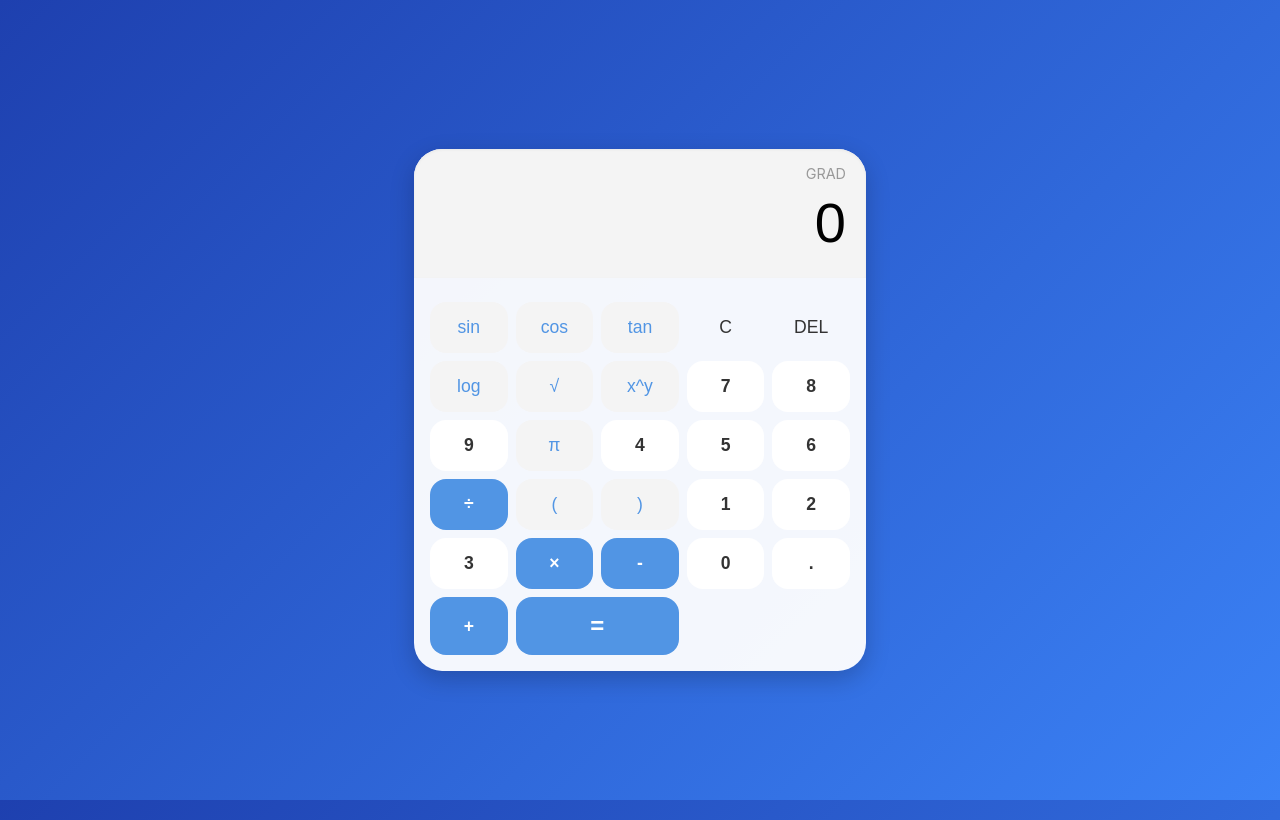
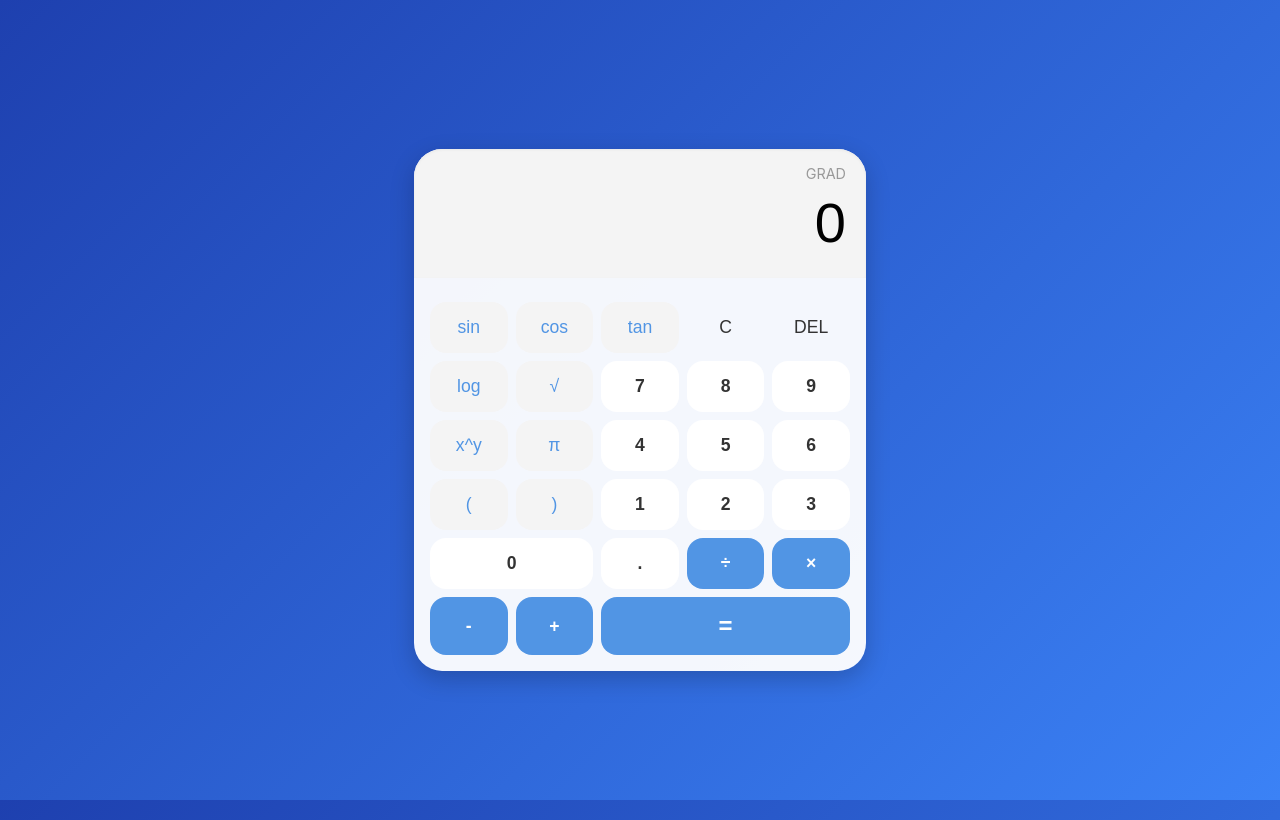
Before and after one commit to oneonfire/calc, a plain HTML site: page index.html in a window 1280 px wide. Drawn offline with Linux system fonts and the light colour scheme.

Commit message:
Change code of index.html
Було змінено код index.html, для того щоб кнопки цифр були розміщені правильно

```diff
--- a/index.html
+++ b/index.html
@@ -123,9 +123,9 @@
             font-weight: 600;
         }
 
-        /* Equal button (Span 2 columns) */
+        /* Equal button - використовуємо span 3 в HTML */
         .equal {
-            grid-column: span 2;
+            /* grid-column: span 2; - Прибрано з CSS, використовується inline-стиль для span 3 */
             background-color: var(--tg-theme-button-color, #5195e4);
             color: var(--tg-theme-button-text-color, #ffffff);
             font-weight: 700;
@@ -142,43 +142,44 @@
         </div>
 
         <div class="buttons">
-            <!-- Ряд 1: Спеціальні функції та Очищення -->
+            <!-- Ряд 1: Тригонометрія та Контроль -->
             <button class="scientific" onclick="appendFunction('sin(')">sin</button>
             <button class="scientific" onclick="appendFunction('cos(')">cos</button>
             <button class="scientific" onclick="appendFunction('tan(')">tan</button>
             <button class="control" onclick="clearDisplay()">C</button>
             <button class="control" onclick="deleteLast()">DEL</button>
 
-            <!-- Ряд 2: Наукові функції та Ділення -->
+            <!-- Ряд 2: log, √ та Числа 7, 8, 9 -->
             <button class="scientific" onclick="appendFunction('log(')">log</button>
             <button class="scientific" onclick="appendFunction('sqrt(')">√</button>
-            <button class="scientific" onclick="appendFunction('pow(')">x^y</button>
             <button class="number" onclick="appendValue('7')">7</button>
             <button class="number" onclick="appendValue('8')">8</button>
             <button class="number" onclick="appendValue('9')">9</button>
 
-            <!-- Ряд 3: Числа та Множення/Віднімання -->
+            <!-- Ряд 3: x^y, π та Числа 4, 5, 6 -->
+            <button class="scientific" onclick="appendFunction('pow(')">x^y</button>
             <button class="scientific" onclick="appendValue('Math.PI')">π</button>
             <button class="number" onclick="appendValue('4')">4</button>
             <button class="number" onclick="appendValue('5')">5</button>
             <button class="number" onclick="appendValue('6')">6</button>
-            <button class="operator" onclick="appendValue('/')">÷</button>
 
-            <!-- Ряд 4: Числа та Додавання -->
+            <!-- Ряд 4: Дужки та Числа 1, 2, 3 -->
             <button class="scientific" onclick="appendValue('(')">(</button>
             <button class="scientific" onclick="appendValue(')')">)</button>
             <button class="number" onclick="appendValue('1')">1</button>
             <button class="number" onclick="appendValue('2')">2</button>
             <button class="number" onclick="appendValue('3')">3</button>
 
-            <!-- Ряд 5: Оператори та Обчислення -->
+            <!-- Ряд 5: Числа 0, . та Ділення/Множення -->
+            <button class="number" onclick="appendValue('0')" style="grid-column: span 2;">0</button>
+            <button class="number" onclick="appendValue('.')">.</button>
+            <button class="operator" onclick="appendValue('/')">÷</button>
             <button class="operator" onclick="appendValue('*')">×</button>
+
+            <!-- Ряд 6: Віднімання/Додавання та Обчислення -->
             <button class="operator" onclick="appendValue('-')">-</button>
-            <button class="number" onclick="appendValue('0')">0</button>
-            <button class="number" onclick="appendValue('.')">.</button>
             <button class="operator" onclick="appendValue('+')">+</button>
-
-            <button class="equal" onclick="calculateResult()">=</button>
+            <button class="equal" onclick="calculateResult()" style="grid-column: span 3;">=</button>
         </div>
     </div>
     <script>
@@ -298,7 +299,6 @@
             }
         }
 
-
         // ===============================================
         // 4. Ініціалізація Telegram Mini App SDK та Адаптація теми
         // ===============================================
@@ -317,6 +317,7 @@
                 if (theme) {
                     const bgColor = theme.bg_color || '#ffffff';
                     const secondaryBgColor = theme.secondary_bg_color || '#f4f4f4';
+
                     const textColor = theme.text_color || '#000000';
                     const hintColor = theme.hint_color || '#999999';
                     const buttonColor = theme.button_color || '#5195e4'; // Primary Accent
@@ -328,8 +329,8 @@
 
                     // Адаптація кольору фону контейнера
                     const containerBg = WebApp.colorScheme === 'dark' ?
-                                          `${secondaryBgColor}E0` :
-                                          `${secondaryBgColor}F2`;
+                                        `${secondaryBgColor}E0` :
+                                        `${secondaryBgColor}F2`;
                     container.style.backgroundColor = containerBg;
 
                     // Адаптація кнопок
@@ -342,13 +343,11 @@
 
 
                     WebApp.onEvent('themeChanged', initializeTelegramMiniApp);
-
                 }
             } else {
                 console.log("Запущено як звичайна веб-сторінка.");
             }
         }
-
         document.addEventListener('DOMContentLoaded', initializeTelegramMiniApp);
     </script>
 </body>
```
